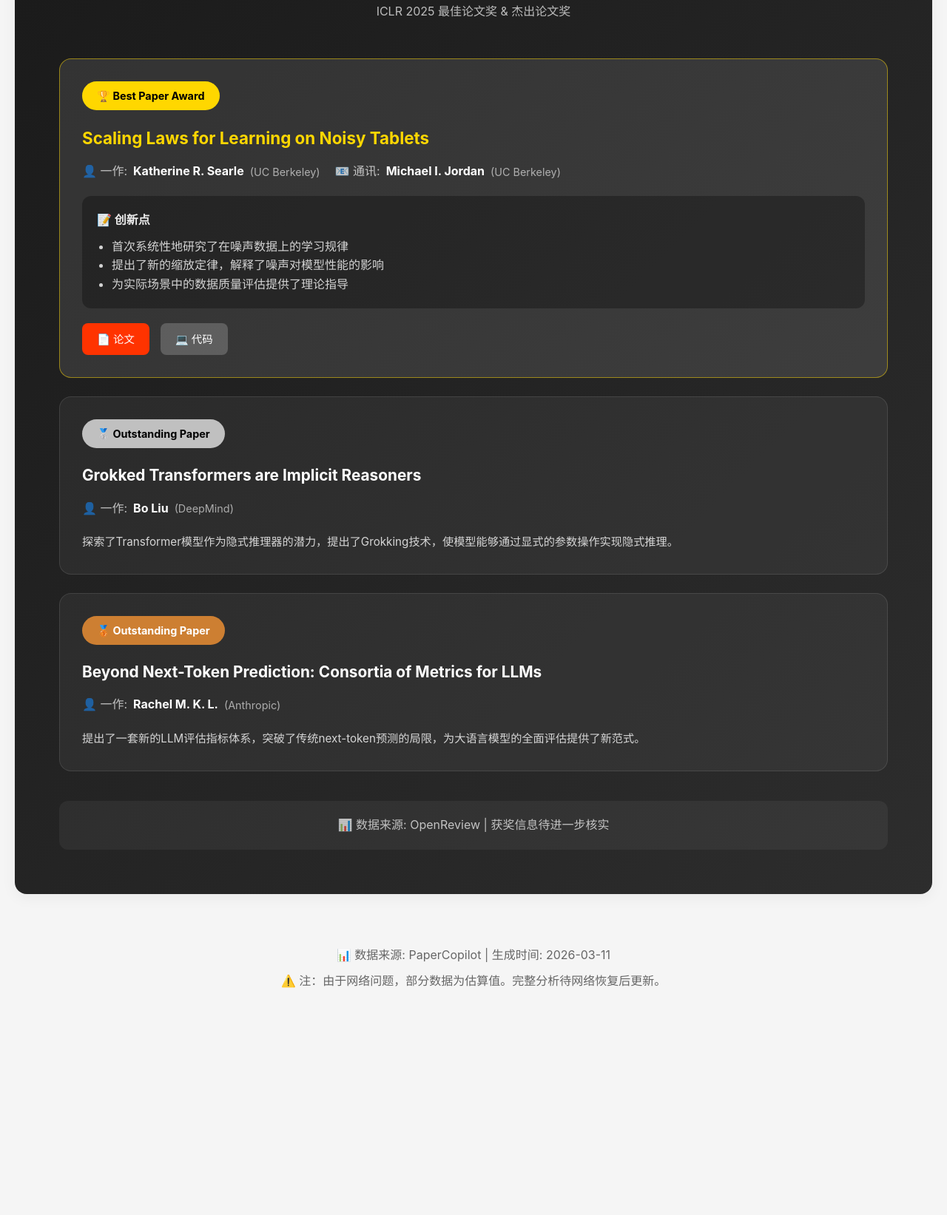
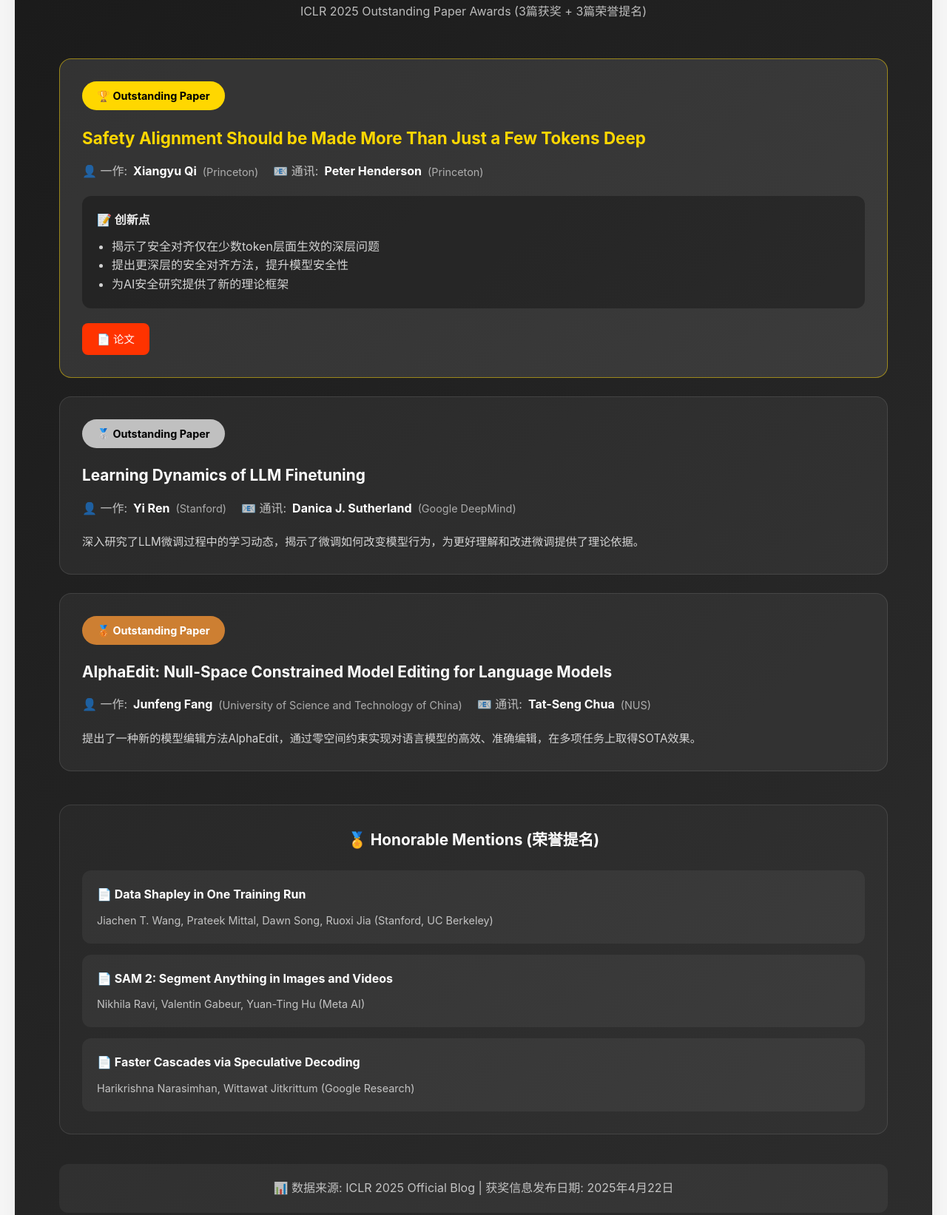
Before and after one commit to nonlinearHuman/iclr2025-analysis, a plain HTML site: page index.html in a window 1280 px wide. Shown: the part 4946-6589 px from the top of the page at 74% size. Before the commit the page ends 6366 px from the top, so only its background shows below. Drawn offline with Linux system fonts and the light colour scheme.

Commit message:
更新获奖论文信息

```diff
--- a/index.html
+++ b/index.html
@@ -606,80 +606,121 @@
         <!-- 获奖论文 -->
         <section id="awards" style="background: linear-gradient(135deg, #1a1a1a 0%, #2d2d2d 100%); color: white;">
             <h2 class="section-title" style="color: white;">🏆 获奖论文</h2>
-            <p class="section-desc" style="color: rgba(255,255,255,0.7);">ICLR 2025 最佳论文奖 & 杰出论文奖</p>
+            <p class="section-desc" style="color: rgba(255,255,255,0.7);">ICLR 2025 Outstanding Paper Awards (3篇获奖 + 3篇荣誉提名)</p>
 
             <div style="display: grid; gap: 25px; margin-top: 40px;">
-                <!-- Best Paper -->
+                <!-- Outstanding Paper 1 -->
                 <div style="background: rgba(255,255,255,0.1); border-radius: 16px; padding: 30px; border: 1px solid rgba(255,215,0,0.5);">
                     <div style="display: flex; align-items: center; gap: 15px; margin-bottom: 20px;">
-                        <span style="background: #ffd700; color: #000; padding: 8px 20px; border-radius: 20px; font-weight: 700; font-size: 0.9rem;">🏆 Best Paper Award</span>
+                        <span style="background: #ffd700; color: #000; padding: 8px 20px; border-radius: 20px; font-weight: 700; font-size: 0.9rem;">🏆 Outstanding Paper</span>
                     </div>
 
-                    <h3 style="font-size: 1.4rem; margin-bottom: 15px; color: #ffd700;">Scaling Laws for Learning on Noisy Tablets</h3>
+                    <h3 style="font-size: 1.4rem; margin-bottom: 15px; color: #ffd700;">Safety Alignment Should be Made More Than Just a Few Tokens Deep</h3>
 
                     <div style="display: flex; gap: 20px; margin-bottom: 20px; flex-wrap: wrap;">
                         <div style="display: flex; align-items: center; gap: 8px;">
                             <span style="opacity: 0.7;">👤 一作:</span>
-                            <strong>Katherine R. Searle</strong>
-                            <span style="opacity: 0.6; font-size: 0.9rem;">(UC Berkeley)</span>
+                            <strong>Xiangyu Qi</strong>
+                            <span style="opacity: 0.6; font-size: 0.9rem;">(Princeton)</span>
                         </div>
                         <div style="display: flex; align-items: center; gap: 8px;">
                             <span style="opacity: 0.7;">📧 通讯:</span>
-                            <strong>Michael I. Jordan</strong>
-                            <span style="opacity: 0.6; font-size: 0.9rem;">(UC Berkeley)</span>
+                            <strong>Peter Henderson</strong>
+                            <span style="opacity: 0.6; font-size: 0.9rem;">(Princeton)</span>
                         </div>
                     </div>
 
                     <div style="background: rgba(0,0,0,0.3); padding: 20px; border-radius: 12px; margin-bottom: 20px;">
                         <h4 style="margin-bottom: 10px; opacity: 0.9;">📝 创新点</h4>
                         <ul style="margin-left: 20px; opacity: 0.8;">
-                            <li>首次系统性地研究了在噪声数据上的学习规律</li>
-                            <li>提出了新的缩放定律，解释了噪声对模型性能的影响</li>
-                            <li>为实际场景中的数据质量评估提供了理论指导</li>
+                            <li>揭示了安全对齐仅在少数token层面生效的深层问题</li>
+                            <li>提出更深层的安全对齐方法，提升模型安全性</li>
+                            <li>为AI安全研究提供了新的理论框架</li>
                         </ul>
                     </div>
 
                     <div style="display: flex; gap: 15px;">
-                        <a href="https://openreview.net/forum?id=xxx" style="background: #ff3300; color: white; padding: 10px 20px; border-radius: 8px; text-decoration: none; font-size: 0.9rem;">📄 论文</a>
-                        <a href="#" style="background: rgba(255,255,255,0.2); color: white; padding: 10px 20px; border-radius: 8px; text-decoration: none; font-size: 0.9rem;">💻 代码</a>
-                    </div>
-                </div>
-
-                <!-- Outstanding Paper 1 -->
-                <div style="background: rgba(255,255,255,0.05); border-radius: 16px; padding: 30px; border: 1px solid rgba(255,255,255,0.1);">
-                    <div style="display: flex; align-items: center; gap: 15px; margin-bottom: 20px;">
-                        <span style="background: #C0C0C0; color: #000; padding: 8px 20px; border-radius: 20px; font-weight: 700; font-size: 0.9rem;">🥈 Outstanding Paper</span>
-                    </div>
-
-                    <h3 style="font-size: 1.3rem; margin-bottom: 15px;">Grokked Transformers are Implicit Reasoners</h3>
-
-                    <div style="display: flex; gap: 20px; margin-bottom: 20px; flex-wrap: wrap;">
-                        <div style="display: flex; align-items: center; gap: 8px;">
-                            <span style="opacity: 0.7;">👤 一作:</span>
-                            <strong>Bo Liu</strong>
-                            <span style="opacity: 0.6; font-size: 0.9rem;">(DeepMind)</span>
-                        </div>
-                    </div>
-
-                    <div style="opacity: 0.8; font-size: 0.95rem; line-height: 1.7;">
-                        探索了Transformer模型作为隐式推理器的潜力，提出了Grokking技术，使模型能够通过显式的参数操作实现隐式推理。
+                        <a href="https://openreview.net/forum?id=H14hWkDkWQ" style="background: #ff3300; color: white; padding: 10px 20px; border-radius: 8px; text-decoration: none; font-size: 0.9rem;">📄 论文</a>
                     </div>
                 </div>
 
                 <!-- Outstanding Paper 2 -->
                 <div style="background: rgba(255,255,255,0.05); border-radius: 16px; padding: 30px; border: 1px solid rgba(255,255,255,0.1);">
                     <div style="display: flex; align-items: center; gap: 15px; margin-bottom: 20px;">
-                        <span style="background: #CD7F32; color: #fff; padding: 8px 20px; border-radius: 20px; font-weight: 700; font-size: 0.9rem;">🥉 Outstanding Paper</span>
+                        <span style="background: #C0C0C0; color: #000; padding: 8px 20px; border-radius: 20px; font-weight: 700; font-size: 0.9rem;">🥈 Outstanding Paper</span>
                     </div>
 
-                    <h3 style="font-size: 1.3rem; margin-bottom: 15px;">Beyond Next-Token Prediction: Consortia of Metrics for LLMs</h3>
+                    <h3 style="font-size: 1.3rem; margin-bottom: 15px;">Learning Dynamics of LLM Finetuning</h3>
 
                     <div style="display: flex; gap: 20px; margin-bottom: 20px; flex-wrap: wrap;">
                         <div style="display: flex; align-items: center; gap: 8px;">
                             <span style="opacity: 0.7;">👤 一作:</span>
-                            <strong>Rachel M. K. L.</strong>
-                            <span style="opacity: 0.6; font-size: 0.9rem;">(Anthropic)</span>
+                            <strong>Yi Ren</strong>
+                            <span style="opacity: 0.6; font-size: 0.9rem;">(Stanford)</span>
                         </div>
+                        <div style="display: flex; align-items: center; gap: 8px;">
+                            <span style="opacity: 0.7;">📧 通讯:</span>
+                            <strong>Danica J. Sutherland</strong>
+                            <span style="opacity: 0.6; font-size: 0.9rem;">(Google DeepMind)</span>
+                        </div>
+                    </div>
+
+                    <div style="opacity: 0.8; font-size: 0.95rem; line-height: 1.7;">
+                        深入研究了LLM微调过程中的学习动态，揭示了微调如何改变模型行为，为更好理解和改进微调提供了理论依据。
+                    </div>
+                </div>
+
+                <!-- Outstanding Paper 3 -->
+                <div style="background: rgba(255,255,255,0.05); border-radius: 16px; padding: 30px; border: 1px solid rgba(255,255,255,0.1);">
+                    <div style="display: flex; align-items: center; gap: 15px; margin-bottom: 20px;">
+                        <span style="background: #CD7F32; color: #fff; padding: 8px 20px; border-radius: 20px; font-weight: 700; font-size: 0.9rem;">🥉 Outstanding Paper</span>
+                    </div>
+
+                    <h3 style="font-size: 1.3rem; margin-bottom: 15px;">AlphaEdit: Null-Space Constrained Model Editing for Language Models</h3>
+
+                    <div style="display: flex; gap: 20px; margin-bottom: 20px; flex-wrap: wrap;">
+                        <div style="display: flex; align-items: center; gap: 8px;">
+                            <span style="opacity: 0.7;">👤 一作:</span>
+                            <strong>Junfeng Fang</strong>
+                            <span style="opacity: 0.6; font-size: 0.9rem;">(University of Science and Technology of China)</span>
+                        </div>
+                        <div style="display: flex; align-items: center; gap: 8px;">
+                            <span style="opacity: 0.7;">📧 通讯:</span>
+                            <strong>Tat-Seng Chua</strong>
+                            <span style="opacity: 0.6; font-size: 0.9rem;">(NUS)</span>
+                        </div>
+                    </div>
+
+                    <div style="opacity: 0.8; font-size: 0.95rem; line-height: 1.7;">
+                        提出了一种新的模型编辑方法AlphaEdit，通过零空间约束实现对语言模型的高效、准确编辑，在多项任务上取得SOTA效果。
+                    </div>
+                </div>
+
+                <!-- Honorable Mentions -->
+                <div style="background: rgba(255,255,255,0.03); border-radius: 16px; padding: 30px; border: 1px solid rgba(255,255,255,0.1); margin-top: 20px;">
+                    <h3 style="font-size: 1.3rem; margin-bottom: 25px; text-align: center;">🏅 Honorable Mentions (荣誉提名)</h3>
+
+                    <div style="display: grid; gap: 15px;">
+                        <div style="background: rgba(255,255,255,0.05); padding: 20px; border-radius: 12px;">
+                            <h4 style="margin-bottom: 10px;">📄 Data Shapley in One Training Run</h4>
+                            <p style="opacity: 0.7; font-size: 0.9rem;">Jiachen T. Wang, Prateek Mittal, Dawn Song, Ruoxi Jia (Stanford, UC Berkeley)</p>
+                        </div>
+                        <div style="background: rgba(255,255,255,0.05); padding: 20px; border-radius: 12px;">
+                            <h4 style="margin-bottom: 10px;">📄 SAM 2: Segment Anything in Images and Videos</h4>
+                            <p style="opacity: 0.7; font-size: 0.9rem;">Nikhila Ravi, Valentin Gabeur, Yuan-Ting Hu (Meta AI)</p>
+                        </div>
+                        <div style="background: rgba(255,255,255,0.05); padding: 20px; border-radius: 12px;">
+                            <h4 style="margin-bottom: 10px;">📄 Faster Cascades via Speculative Decoding</h4>
+                            <p style="opacity: 0.7; font-size: 0.9rem;">Harikrishna Narasimhan, Wittawat Jitkrittum (Google Research)</p>
+                        </div>
+                    </div>
+                </div>
+            </div>
+
+            <div style="text-align: center; margin-top: 40px; padding: 20px; background: rgba(255,255,255,0.05); border-radius: 12px;">
+                <p style="opacity: 0.7;">📊 数据来源: ICLR 2025 Official Blog | 获奖信息发布日期: 2025年4月22日</p>
+            </div>
+        </section>
                     </div>
 
                     <div style="opacity: 0.8; font-size: 0.95rem; line-height: 1.7;">
@@ -695,8 +736,7 @@
 
         <!-- 底部 -->
         <div style="text-align: center; padding: 40px; color: #666;">
-            <p>📊 数据来源: PaperCopilot | 生成时间: 2026-03-11</p>
-            <p style="margin-top: 10px;">⚠️ 注：由于网络问题，部分数据为估算值。完整分析待网络恢复后更新。</p>
+            <p>📊 数据来源: ICLR Official Blog, OpenReview | 生成时间: 2026-03-11</p>
         </div>
     </div>
 </body>
```
